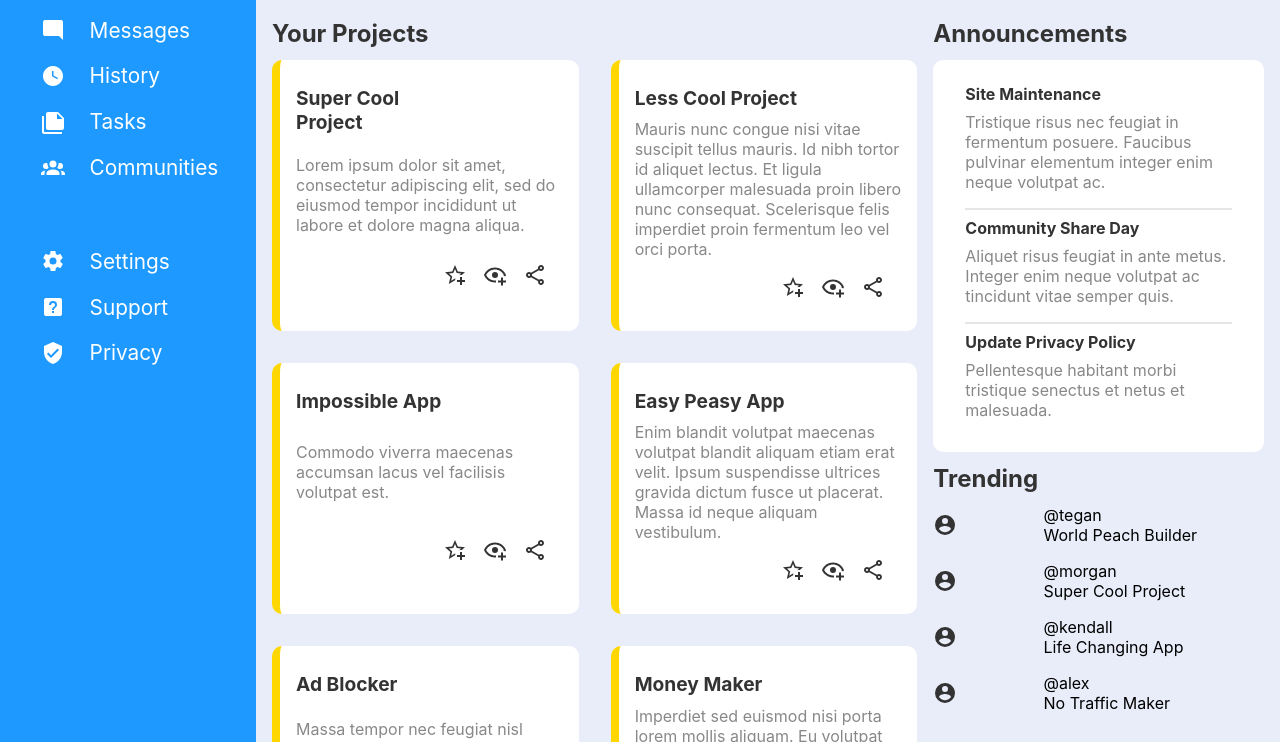
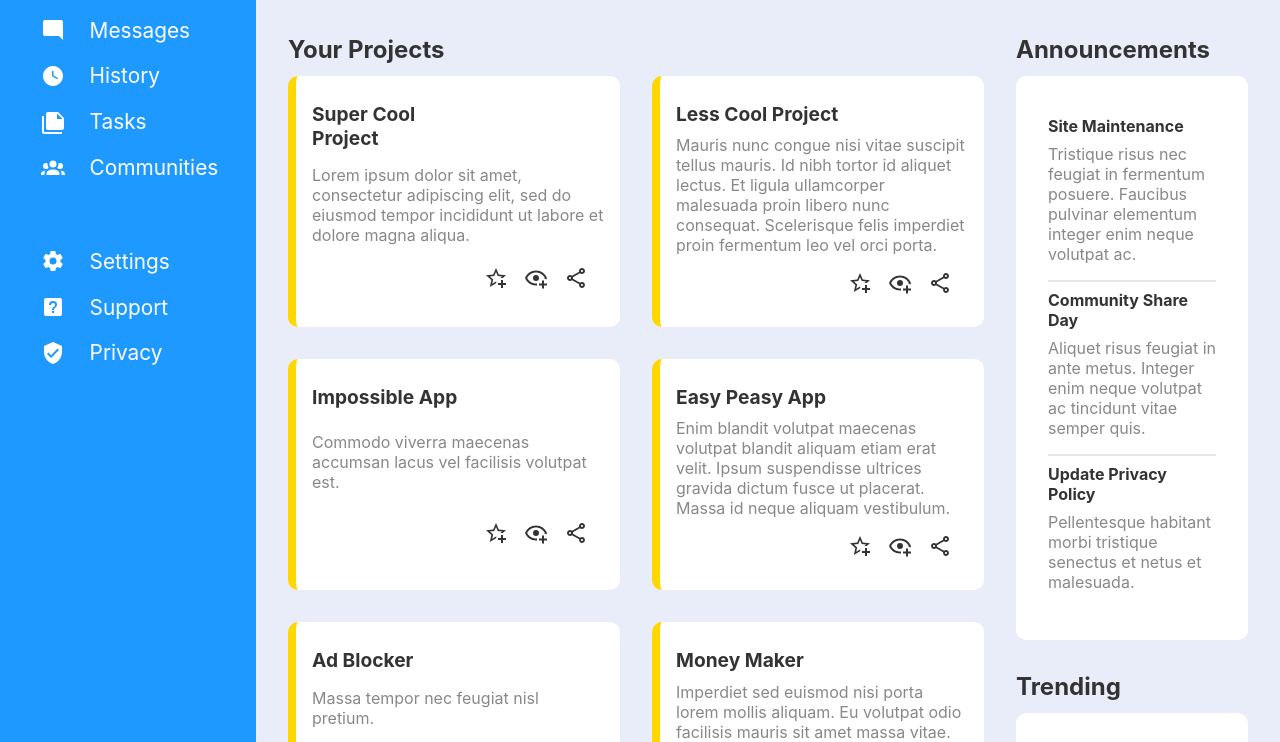
Before and after one commit to TayTufenkjian/admin-dashboard, a plain HTML site: page index.html in a window 1280 px wide. Shown: the part 189-931 px from the top of the page. Drawn offline with Linux system fonts and the light colour scheme.

Commit message:
Add layout styles for trending content

```diff
--- a/index.html
+++ b/index.html
@@ -133,7 +133,7 @@
                 </div>
                 <div class="trending">
                     <h2>Trending</h2>
-                    <div class="trendingContainer">
+                    <div class="trending-container">
                         <div class="trending-user">
                             <img src="images/profile.svg" alt="Profile photo" class="trending-user-profilePhoto">
                             <div class="trending-user-info">
--- a/style.css
+++ b/style.css
@@ -77,6 +77,22 @@ header .buttons {
 
 
 /* Nav (sidebar) styles */
+.dashboardHeader {
+    margin-bottom: 2rem;
+}
+
+.dashboardHeader, nav ul li {
+    display: grid;
+    gap: 1rem;
+    grid-template-columns: 1fr 4fr;
+    align-items: center;
+}
+
+.dashboardHeader h1 {
+    font-size: 1.75rem;
+    margin-top: 0.75em;
+}
+
 nav {
     background: rgb(29, 153, 255);
     color: #fff;
@@ -99,27 +115,12 @@ nav img {
     justify-self: center;
 }
 
-.dashboardHeader, nav ul li {
-    display: grid;
-    gap: 1rem;
-    grid-template-columns: 1fr 4fr;
-    align-items: center;
-}
-
-.dashboardHeader h1 {
-    font-size: 1.75rem;
-    margin-top: 0.75em;
-}
-
-.dashboardHeader {
-    margin-bottom: 2rem;
-}
 
 /* Main content styles */
-.announcements-container {
+.announcements-container, .trending-container {
     background: #fff;
     border-radius: 10px;
-    padding: 1rem 2rem;
+    padding: 2rem;
 }
 
 .announcements p {
@@ -165,9 +166,10 @@ article {
 main {
     background-color: #e9edf9;
     display: grid;
+    gap: 2rem;
     grid-column: 2;
-    grid-template-columns: 2fr 1fr;
-    padding: 1rem;
+    grid-template-columns: 3fr 1fr;
+    padding: 2rem;
 }
 
 main h1 {
@@ -180,11 +182,11 @@ main h1 {
     gap: 2rem;
 }
 
-section {
-    padding-right: 1rem;
+.trending {
+    margin-top: 2rem;
 }
 
-.trendingContainer {
+.trending-container {
     display: grid;
     grid-template-columns: 1fr;
     row-gap: 1rem;
@@ -193,5 +195,10 @@ section {
 .trending-user {
     align-items: center;
     display: grid;
-    grid-template-columns: 1fr 2fr;
+    gap: 10px;
+    grid-template-columns: 40px 8fr;
 }
+
+.trending-user img {
+    width: 40px;
+}
```
